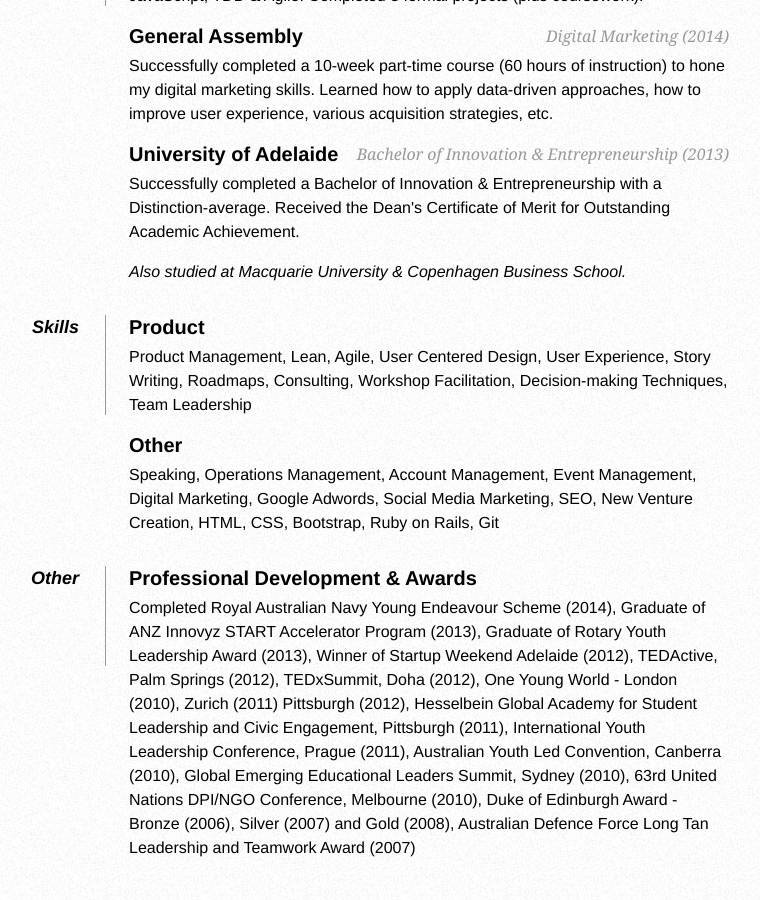
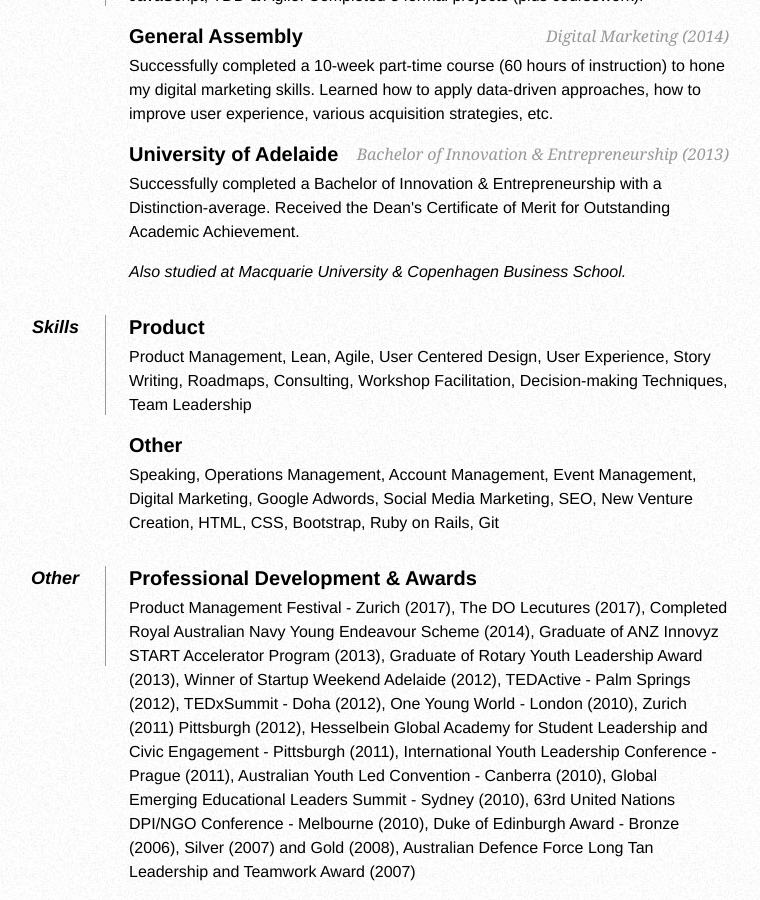
Before and after one commit to liamdarmody/liamdarmody.github.io, a Jekyll site: the page built from resume.html, in a window 1280 px wide and 900 px high, scrolled down 1465 px. Shown: the whole window, without its empty margins (311-1071 px from the left). Built offline with Jekyll 4.4.1, drawn with Linux system fonts in a browser that asks for light colours; Markdown is read by kramdown in place of the engine named in the settings.

Commit message:
Added to pro dev and awards section in resume

```diff
--- a/resume.html
+++ b/resume.html
@@ -124,7 +124,7 @@
     <dd>
 
       <h2>Professional Development &amp; Awards</h2>
-      <p>Completed Royal Australian Navy Young Endeavour Scheme (2014), Graduate of ANZ Innovyz START Accelerator Program (2013), Graduate of Rotary Youth Leadership Award (2013), Winner of Startup Weekend Adelaide (2012), TEDActive, Palm Springs (2012), TEDxSummit, Doha (2012), One Young World - London (2010), Zurich (2011) Pittsburgh (2012), Hesselbein Global Academy for Student Leadership and Civic Engagement, Pittsburgh (2011), International Youth Leadership Conference, Prague (2011), Australian Youth Led Convention, Canberra (2010), Global Emerging Educational Leaders Summit, Sydney (2010), 63rd United Nations DPI/NGO Conference, Melbourne (2010), Duke of Edinburgh Award - Bronze (2006), Silver (2007) and Gold (2008), Australian Defence Force Long Tan Leadership and Teamwork Award (2007)</li>
+      <p>Product Management Festival - Zurich (2017), The DO Lecutures (2017), Completed Royal Australian Navy Young Endeavour Scheme (2014), Graduate of ANZ Innovyz START Accelerator Program (2013), Graduate of Rotary Youth Leadership Award (2013), Winner of Startup Weekend Adelaide (2012), TEDActive - Palm Springs (2012), TEDxSummit - Doha (2012), One Young World - London (2010), Zurich (2011) Pittsburgh (2012), Hesselbein Global Academy for Student Leadership and Civic Engagement - Pittsburgh (2011), International Youth Leadership Conference - Prague (2011), Australian Youth Led Convention - Canberra (2010), Global Emerging Educational Leaders Summit - Sydney (2010), 63rd United Nations DPI/NGO Conference - Melbourne (2010), Duke of Edinburgh Award - Bronze (2006), Silver (2007) and Gold (2008), Australian Defence Force Long Tan Leadership and Teamwork Award (2007)</li>
 
     </dd>
   </dl>
```
